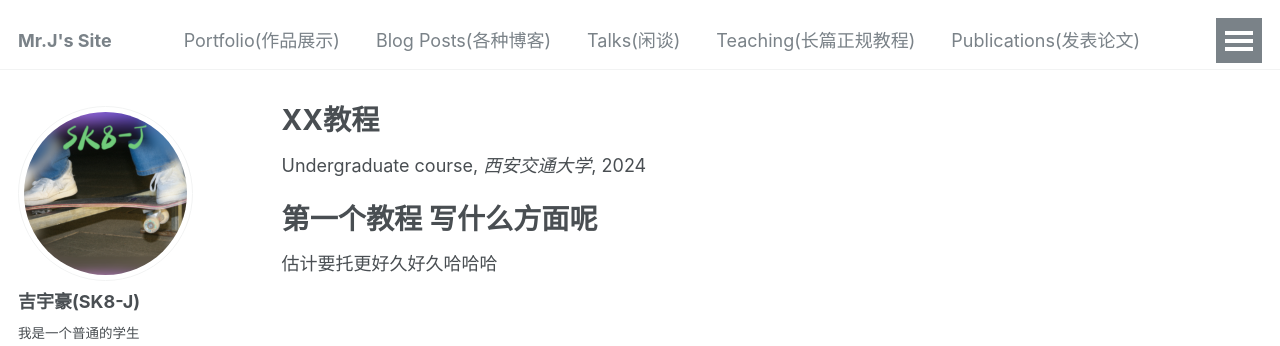
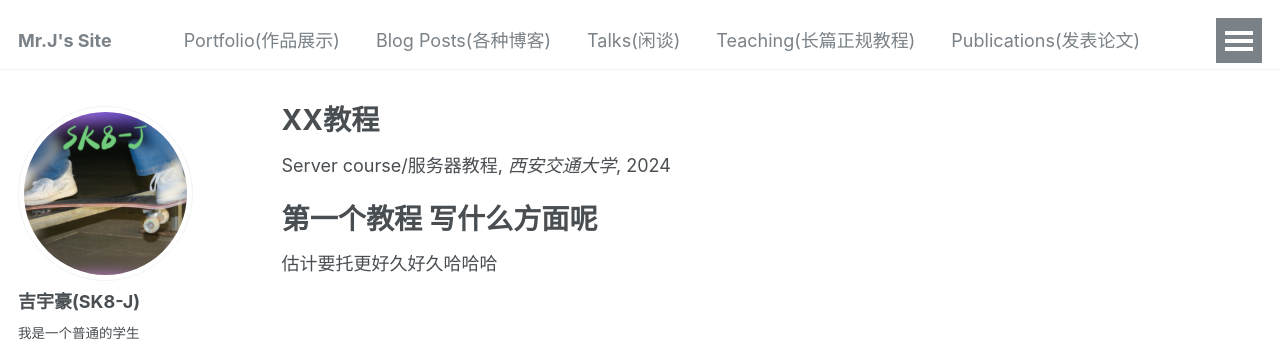
Before and after one commit to SK8-j/SK8-J.github.io, a Jekyll site: the page built from _teaching/教程1.md, in a window 1280 px wide. Shown: the top 346 px of the page. Built offline with Jekyll 4.4.1, drawn with Linux system fonts in a browser that asks for light colours; some web fonts are replaced.

Commit message:
更新教程篇

```diff
--- a/_teaching/教程1.md
+++ b/_teaching/教程1.md
@@ -1,7 +1,7 @@
 ---
 title: "XX教程"
 collection: teaching
-type: "Undergraduate course"
+type: "Server course/服务器教程"
 permalink: /teaching/2024-第一个教程
 venue: "西安交通大学"
 date: 2024-11-10
```
